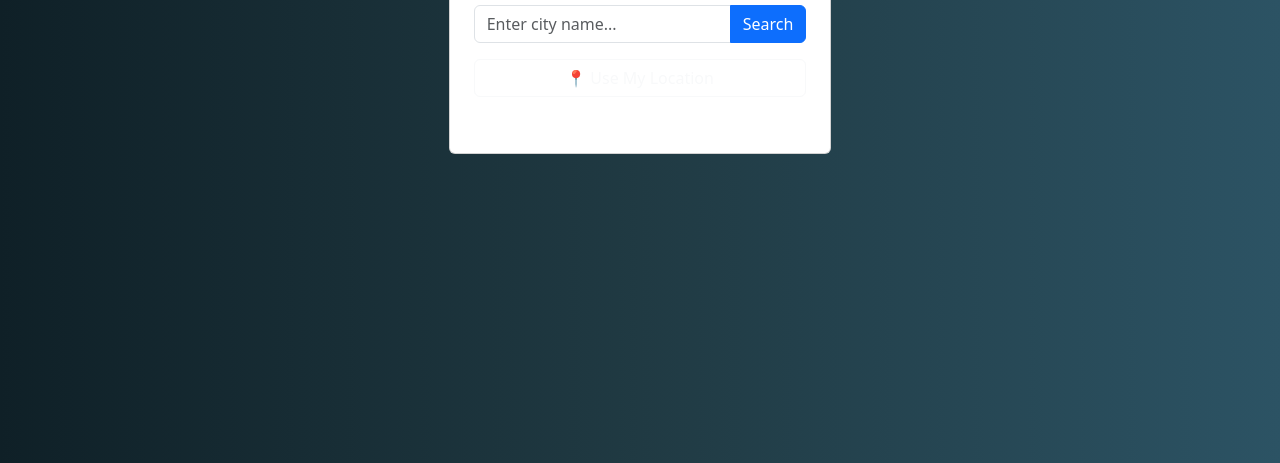
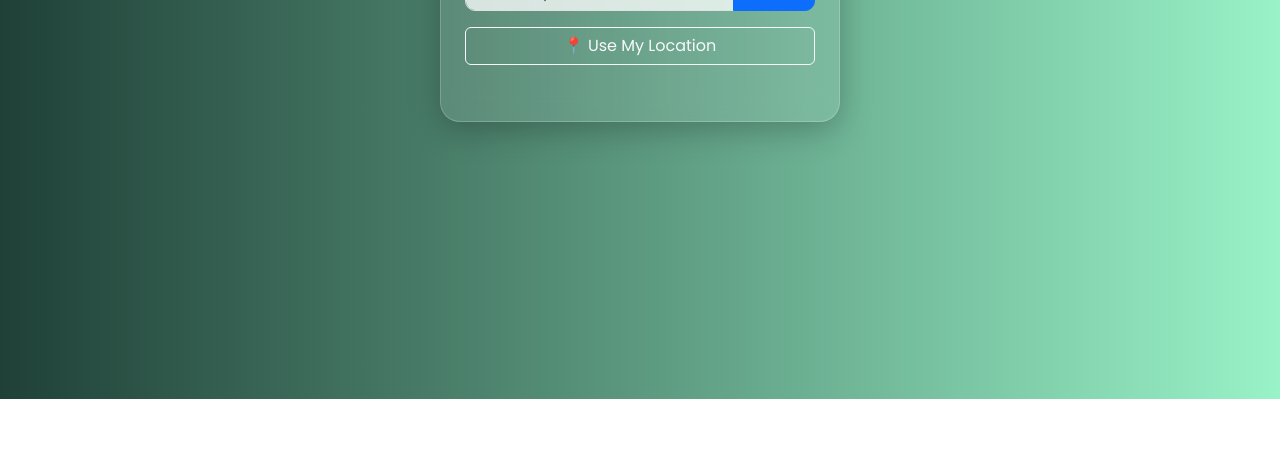
Before and after one commit to Hari03750/weather-, a plain HTML site: page index.html in a window 1280 px wide. Shown: the part 401-864 px from the top of the page. After the commit the page ends 800 px from the top, so only its background shows below. Drawn offline with nearby package versions, Linux system fonts and the light colour scheme.

Commit message:
Update style.css

```diff
--- a/style.css
+++ b/style.css
@@ -1,15 +1,26 @@
 body {
-  background: linear-gradient(to right, #0f2027, #203a43, #2c5364);
-  color: white;
-  padding: 2rem;
+  background: linear-gradient(to right, #1f4037, #99f2c8);
+  font-family: 'Poppins', sans-serif;
+  margin: 0;
+  padding: 0;
 }
 
-.weather-box {
+.glass-card {
+  width: 100%;
+  max-width: 400px;
+  border-radius: 20px;
   background: rgba(255, 255, 255, 0.1);
-  border-radius: 15px;
-  padding: 2rem;
+  backdrop-filter: blur(12px);
+  box-shadow: 0 8px 32px rgba(0, 0, 0, 0.25);
+  color: #fff;
+  border: 1px solid rgba(255, 255, 255, 0.2);
 }
 
-input {
-  background-color: #f8f9fa;
+input#cityInput {
+  background-color: #ffffffc2;
+  border-radius: 10px 0 0 10px;
 }
+
+button.btn-primary {
+  border-radius: 0 10px 10px 0;
+}
```
